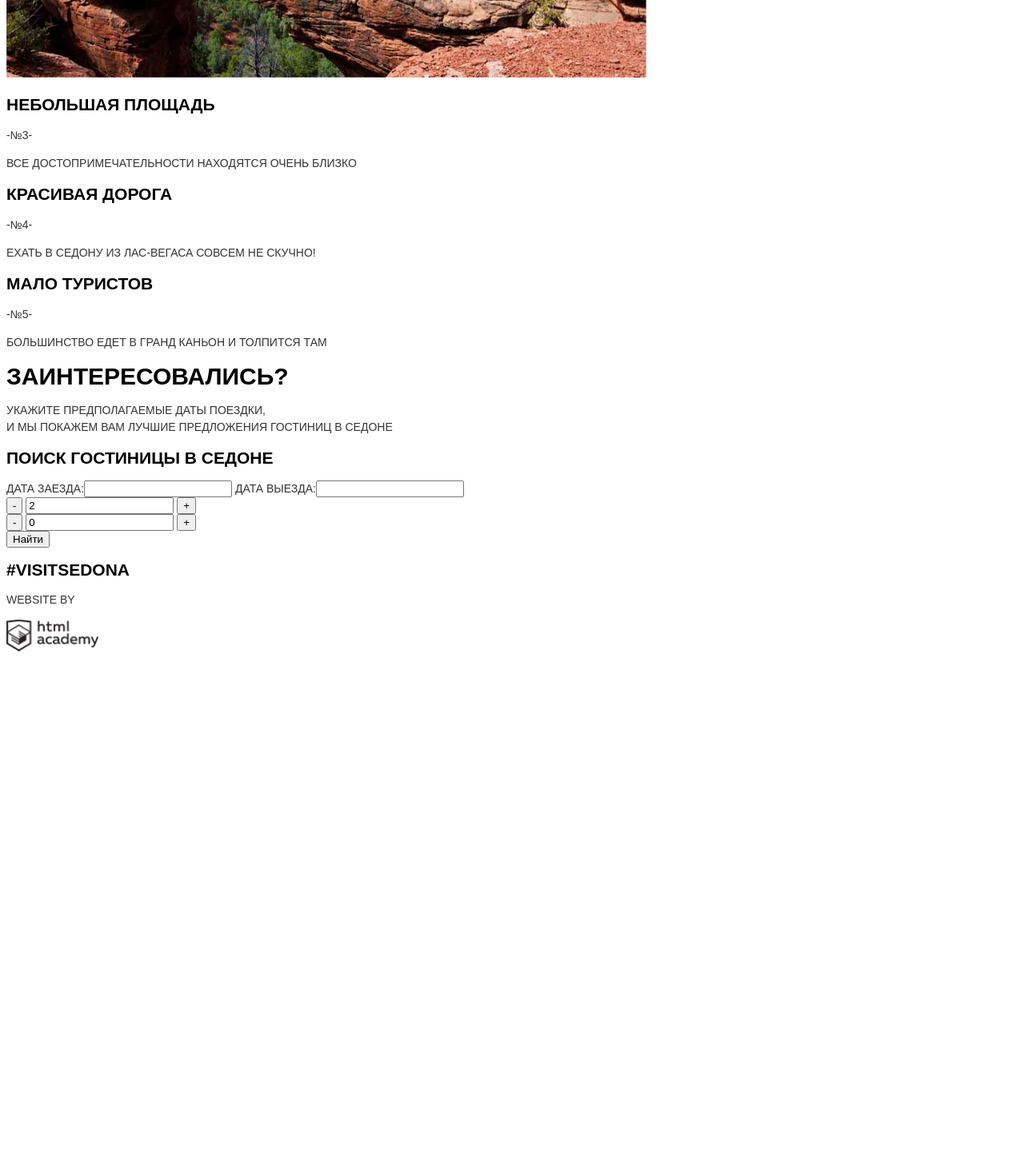
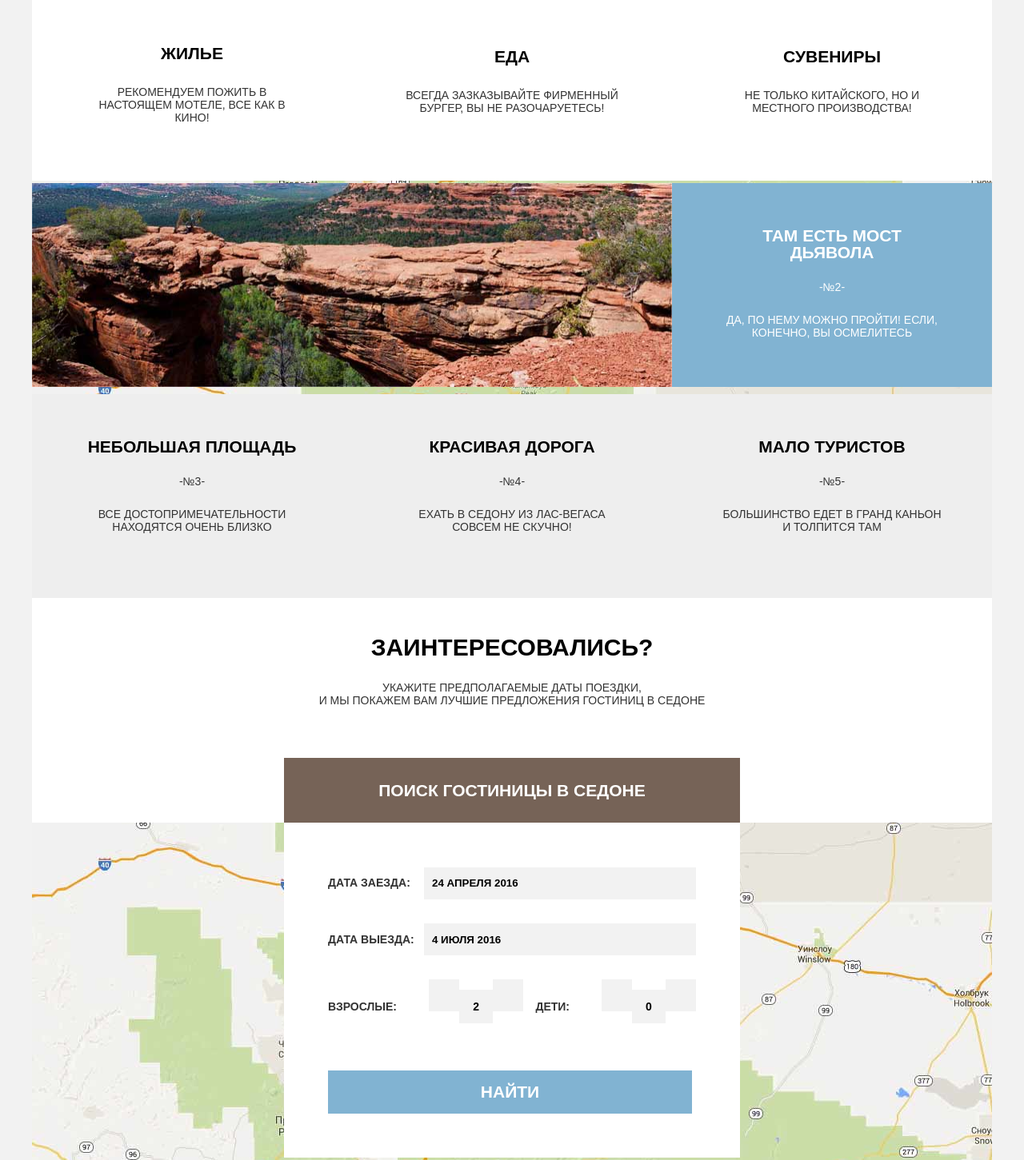
Before and after one commit to AnastaciaKutuzova/119240-sedona, a plain HTML site: page index.html in a window 1280 px wide. Shown: the part 1160-2611 px from the top of the page at 80% size. Before the commit the page ends 1989 px from the top, so only its background shows below. Drawn offline with Linux system fonts and the light colour scheme.

Commit message:
Для проверки
Не смогла выровнять кнопки и форму в блоке с количеством взрослых и
детей, надпись website by и лого академии + осталась щель между блоками
"там есть мост дьявола" и нижележащими преимуществами.

```diff
--- a/css/style.css
+++ b/css/style.css
@@ -1,9 +1,8 @@
 body {
-    font-size: 14px;
-    line-height: 21px;
-    color: #333333;
     font-family: "PT Sans", sans-serif;
     text-transform: uppercase;
+    background-color: #f2f2f2;
+    color: #333333;
 }
 h1 {
     font-size: 30px;
@@ -12,6 +11,7 @@ h1 {
     color: #000000;
     font-family: "PT Sans", sans-serif;
     text-transform: uppercase;
+    margin: 0;
 }
 h2 {
     font-size: 21px;
@@ -20,6 +20,7 @@ h2 {
     color: #000000;
     font-family: "PT Sans", sans-serif;
     text-transform: uppercase;
+    margin: 0;
 }
 h3 {
     font-size: 16px;
@@ -28,4 +29,255 @@ h3 {
     color: #ffffff;
     font-family: "PT Sans", sans-serif;
     text-transform: uppercase;
+    margin: 0;
 }
+p, span {
+    font-size: 14px;
+}
+input {
+    font-weight: bold;
+    text-transform: uppercase;
+    background-color: #f2f2f2;
+    border: 0;
+    min-height: 40px;
+}
+.container {
+    width: 1200px;
+    padding: 0;
+    margin: 0 auto;
+    background-image: url("../img/map.jpg");
+    background-position: center bottom;
+}
+.main-navigation {
+    position: relative;
+    background-color: #ffffff;
+    padding: 20px;
+    min-height: 20px;
+}
+.main-navigation ul {
+    list-style: none;
+    margin: 0;
+    padding: 0;
+}
+.main-navigation a {
+    color: black;
+    font-size: 14px;
+    font-weight: bold;
+    text-decoration: none;
+    width: 100px;
+}
+li {
+    display: inline;
+    margin-bottom: 20px;
+}
+li:last-child {
+    float: right;
+    padding: 0 70px;
+}
+li:nth-child(3) {
+    float: right;
+    padding: 0 70px;
+}
+li:first-child {
+    float: left;
+    padding: 0 70px;
+}
+li:nth-child(2) {
+    float: left;
+    padding: 0 70px;
+}
+.logo {
+    position: absolute;
+    left: 530px;
+    top: 0px;
+}
+.index-logo {
+    height: 510px;
+    background-image: url("../img/background.jpg");
+    background-position: 0px -60px;
+}
+.intro {
+    background-color: white;
+    text-align: center;
+    padding: 50px 355px;
+}
+.intro h2 {
+    margin-bottom: 35px;
+}
+.main-reason {
+    clear: both;
+    background-color: #81b3d2;
+    min-height: 255px;
+    color: #ffffff;
+}
+.advantage {
+    float: left;
+    width: 280px;
+    text-align: center;
+    padding: 55px 60px;
+}
+.advantage p {
+    margin-top: 25px;
+}
+.advice-item {
+    float: left;
+    width: 280px;
+    text-align: center;
+    padding: 60px 60px;
+    padding-top: 160px;
+}
+.advice-item p {
+    font-size: 14px;
+}
+.advice-item h2 {
+    margin-bottom: 30px;
+}
+.reason-img-first {
+    width: 800px;
+    float: right;
+}
+.reason-img-second {
+    width: 800px;
+    float: left;
+}
+.items {
+    min-height: 330px;
+    background-color: #ffffff;
+}
+.other-reasons {
+    clear: both;
+    min-height: 255px;
+    background-color: #eeeeee;
+}
+.features-item {
+    width: 280px;
+    padding: 60px 60px;
+    text-align: center;
+    float: left;
+}
+.main-reason h2 {
+    color: #ffffff;
+}
+.search-form-name {
+    background-color: #ffffff;
+    min-height: 100px;
+    text-align: center;
+    padding: 50px 0px;
+
+}
+.search-form-name p {
+    margin-top: 30px;
+}
+.form-title {
+    clear: both;
+    min-height: 80px;
+    width: 570px;
+    background-color: #ffffff;
+    padding-left: 315px;
+    padding-right: 315px;
+}
+.form-title h2 {
+    background-color: #766357;
+    text-align: center;
+    color: #ffffff;
+    width: 570px;
+    padding: 30px 0;
+}
+.form {
+    background-color: #ffffff;
+    width: 460px;
+    margin: 0 315px;
+    padding: 55px;
+    font-size: 14px;
+    font-weight: bold;
+    text-transform: uppercase;
+}
+form .date {
+    clear: both;
+    text-align: right;
+    line-height: 40px;
+    margin-bottom: 30px;
+}
+form .date label {
+    float: left;
+    padding-right: 10px;
+}
+form .date input{
+    width: 320px;
+    padding: 0 10px;
+}
+form .quantity {
+    display: inline-block;
+    line-height: 40px;
+    font-size: 0;
+}
+form .quantity input {
+    font-size: 14px;
+    width: 38px;
+    text-align: center;
+}
+form .quantity span {
+    font-size: 14px;
+}
+form .quantity button {
+    background-color: #f2f2f2;
+    border: 0;
+    min-height: 40px;
+    width: 38px;
+}
+form .child {
+    float: right;
+}
+form .quantity span {
+    padding-right: 40px;
+}
+form .find {
+    font-weight: bold;
+    text-transform: uppercase;
+    color: #ffffff;
+    font-size: 21px;
+    background-color: #81b3d2;
+    width: 455px;
+    text-align: center;
+    padding: 15px 0;
+    border: 0;
+    margin-top: 55px;
+}
+footer {
+    min-height: 120px;
+    background-color: rgba(253, 253, 253, 0.9);
+    margin-top: 40px;
+}
+.footer-tag {
+    width: 400px;
+    text-align: center;
+    padding: 50px 0;
+    float: left;
+}
+.footer-copyright {
+    width: 400px;
+    float: right;
+    text-align: center;
+    padding: 35px 0;
+}
+.footer-copyright p {
+    line-height: 40px;
+    vertical-align: middle;
+    display: inline-block;
+    font-size: 14px;
+}
+.footer-copyright a {
+    display: inline-block;
+}
+.footer-social {
+    width: 400px;
+    float: left;
+    text-align: center;
+    padding: 35px 0;
+}
+.social-btn {
+    display: inline-block;
+    width: 46px;
+    height: 48px;
+    background-color: #81b3d2;
+}
--- a/index.html
+++ b/index.html
@@ -6,11 +6,12 @@
     <link href="css/style.css" rel="stylesheet">
   </head>
   <body>
-    <header class="container">
+    <div class="container">
+        <header>
+            <nav class="main-navigation">
               <div class="logo">
                 <img src="img/mini-logo.png" width="140" height="70" alt="logo">
               </div>
-        <nav class="main-navigation">
               <ul>
                   <li>
                     <a href="#">Информация</a>
@@ -27,86 +28,98 @@
               </ul>
             </nav>
         </header>
-    <main class="container">
+        <main>
           <div class="index-logo"></div>
-      <h2 class="Sedona">Седона - небольшой городок в Аризоне, заслуживающий большего!</h2>
-      <p class="reasons">Рассмотрим 5 причин, по которым Седона круче, чем Гранд Каньон!</p>
-      <div class="reason-first">
+          <div class="intro">
+            <h2>Седона - небольшой городок в Аризоне, заслуживающий большего!</h2>
+            <p>Рассмотрим 5 причин, по которым Седона круче, чем Гранд Каньон!</p>
+          </div>
+          <div class="main-reason">
+            <div class="advantage reason-first">
               <h2>Настоящий городок</h2>
-        <p class="number">-№1-</p>
-        <p class=reason>Седона - не аттракцион для туристов, там течет своя жизнь</p>
-        <div class="reason-first-img">
+              <p>-№1-</p>
+              <p>Седона - не аттракцион для туристов, там течет своя жизнь</p>
+            </div>
+            <div class="reason-img-first">
                <img src="img/1.jpg" width="800" height="255" alt=" ">
             </div>
           </div>
+          <div class="items">
             <div class="advice-item">
-        <div class="advice home"></div>
-        <h2 class="advice-name">Жилье</h2>
+              <h2>Жилье</h2>
               <p>Рекомендуем пожить в настоящем мотеле, все как в кино!</p>
             </div>
             <div class="advice-item">
-        <div class="advice food"></div>
-        <h2 class="advice-name">Еда</h2>
+              <h2>Еда</h2>
               <p>Всегда зазказывайте фирменный бургер, вы не разочаруетесь!</p>
             </div>
             <div class="advice-item">
-        <div class="advice souvenirs"></div>
-        <h2 class="advice-name">Сувениры</h2>
+              <h2>Сувениры</h2>
               <p>Не только китайского, но и местного производства!</p>
             </div>
-      <div class="reason-second">
-        <h2>Там есть мост дьявола</h2>
-        <p class="number">-№2-</p>
-        <p class=reason>Да, по нему можно пройти! Если, конечно, вы осмелитесь</p>
-        <div class="reason-second-img">
+          </div>
+          <div class="main-reason">
+            <div class="reason-img-second">
               <img src="img/2.jpg" width="800" height="255" alt=" ">
             </div>
+            <div class="advantage reason-second">
+              <h2>Там есть мост дьявола</h2>
+              <p>-№2-</p>
+              <p>Да, по нему можно пройти! Если, конечно, вы осмелитесь</p>
             </div>
-      <div class="features-item">
-        <h2 class="features-name">Небольшая площадь</h2>
-        <p class="features-number">-№3-</p>
+          </div>
+          <div class="other-reasons">
+              <div class="advantage">
+                <h2>Небольшая площадь</h2>
+                <p>-№3-</p>
                 <p>Все достопримечательности находятся очень близко</p>
               </div>
-      <div class="features-item">
-        <h2 class="features-name">Красивая дорога</h2>
-        <p class="features-number">-№4-</p>
+              <div class="advantage">
+                <h2>Красивая дорога</h2>
+                <p>-№4-</p>
                 <p>Ехать в Седону из Лас-Вегаса совсем не скучно!</p>
               </div>
-      <div class="features-item">
-        <h2 class="features-name">Мало туристов</h2>
-        <p class="features-number">-№5-</p>
+              <div class="advantage">
+                <h2>Мало туристов</h2>
+                <p>-№5-</p>
                 <p>Большинство едет в Гранд Каньон и толпится там</p>
               </div>
-      <div class="dates">
-        <h1 class="intrested">Заинтересовались?</h1>
-        <p class="offer">Укажите предполагаемые даты поездки,<br>
+          </div>
+            <div class="search-form-name">
+                <h1>Заинтересовались?</h1>
+                <p>Укажите предполагаемые даты поездки,<br>
                 и мы покажем вам лучшие предложения гостиниц в Седоне</p>
+            </div>
+            <div class="form-title">
+              <h2>Поиск гостиницы в Седоне</h2>
+            </div>
             <div class="form">
-          <h2 class="form-title">Поиск гостиницы в Седоне</h2>
               <form action="URL" method="get">
-            <label for="date-from">
-              Дата заезда:<input name="from" id="date-from" type="text">
-            </label>
-            <label for="date-to">
-              Дата выезда:<input name="to" id="date-to" type="text">
-            </label>
-            <div class="adult">
-              <button type="submit" class="minus">-</button>
+                  <div class="date">
+                     <label for="date-from">Дата заезда:</label>
+                        <input name="from" id="date-from" type="text" value="24 апреля 2016">
+                  </div>
+                  <div class="date">
+                      <label for="date-to">Дата выезда:</label>
+                      <input name="to" id="date-to" type="text" value="4 июля 2016">
+                  </div>
+                  <div class="quantity">
+                      <span>взрослые:</span>
+                      <button type="submit" class="minus"></button>
                       <input name="old" id="adult" type="text" value="2">
-              <button type="submit" class="plus">+</button>
+                      <button type="submit" class="plus"></button>
                   </div>
-            <div class="children">
-              <button type="submit" class="minus">-</button>
+                  <div class="quantity child">
+                      <span>дети:</span>
+                      <button type="submit" class="minus"></button>
                       <input name="young" id="children" type="text" value="0">
-              <button type="submit" class="plus">+</button>
+                      <button type="submit" class="plus"></button>
                   </div>
-            <button type="submit">Найти</button>
+                  <button class= "find" type="submit">Найти</button>
               </form>
-        <div class="map"></div>
-        </div>
             </div>
         </main>
-    <footer class="container">
+        <footer>
             <section class="footer-tag">
               <h2>#visitsedona</h2>
             </section>
@@ -116,11 +129,12 @@
               <a class="social-btn social-btn-yt" href="#"></a>
             </section>
             <section class="footer-copyright">
-          <p class="by">Website by</p>
-          <a class="btn" href="https://htmlacademy.ru">
+              <p>Website by</p>
+              <a href="https://htmlacademy.ru">
                 <img src="img/htmlacademy.png" width="115" height="40" alt="htmlacademy">
               </a>
             </section>
         </footer>
+    </div>
   </body>
 </html>
```
Also changed, not shown: Hotels.html (+13 -11 lines), img/background.jpg (added). Lines whose indentation alone changed are shown as unchanged.
